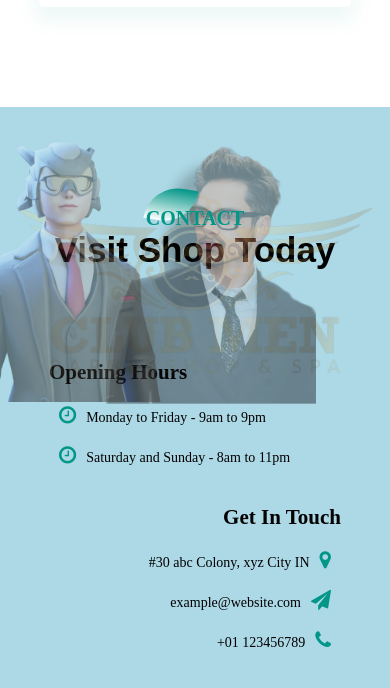
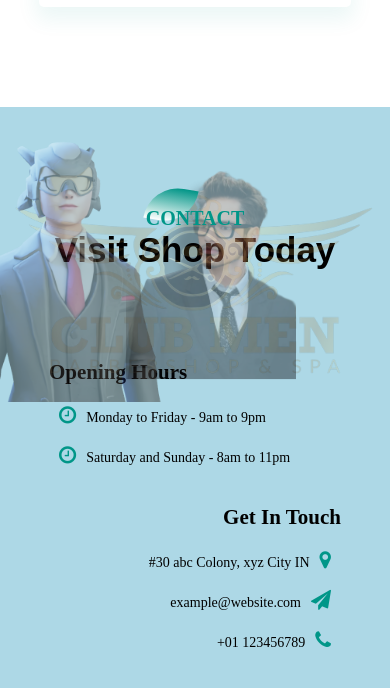
Before and after one commit to slganapathi/hairstudio, a plain HTML site: page index.html in a window 390 px wide. Shown: the part 4164-4852 px from the top of the page. Drawn offline with Linux system fonts and the light colour scheme; a web font is replaced by a local one.

Commit message:
Update style.css

```diff
--- a/style.css
+++ b/style.css
@@ -436,7 +436,7 @@ hr{
         top: 25%;
     }
     .footer-pic{
-    max-width: 210px;
+    max-width: 170px;
     left: 54%;
 }
 }
```
